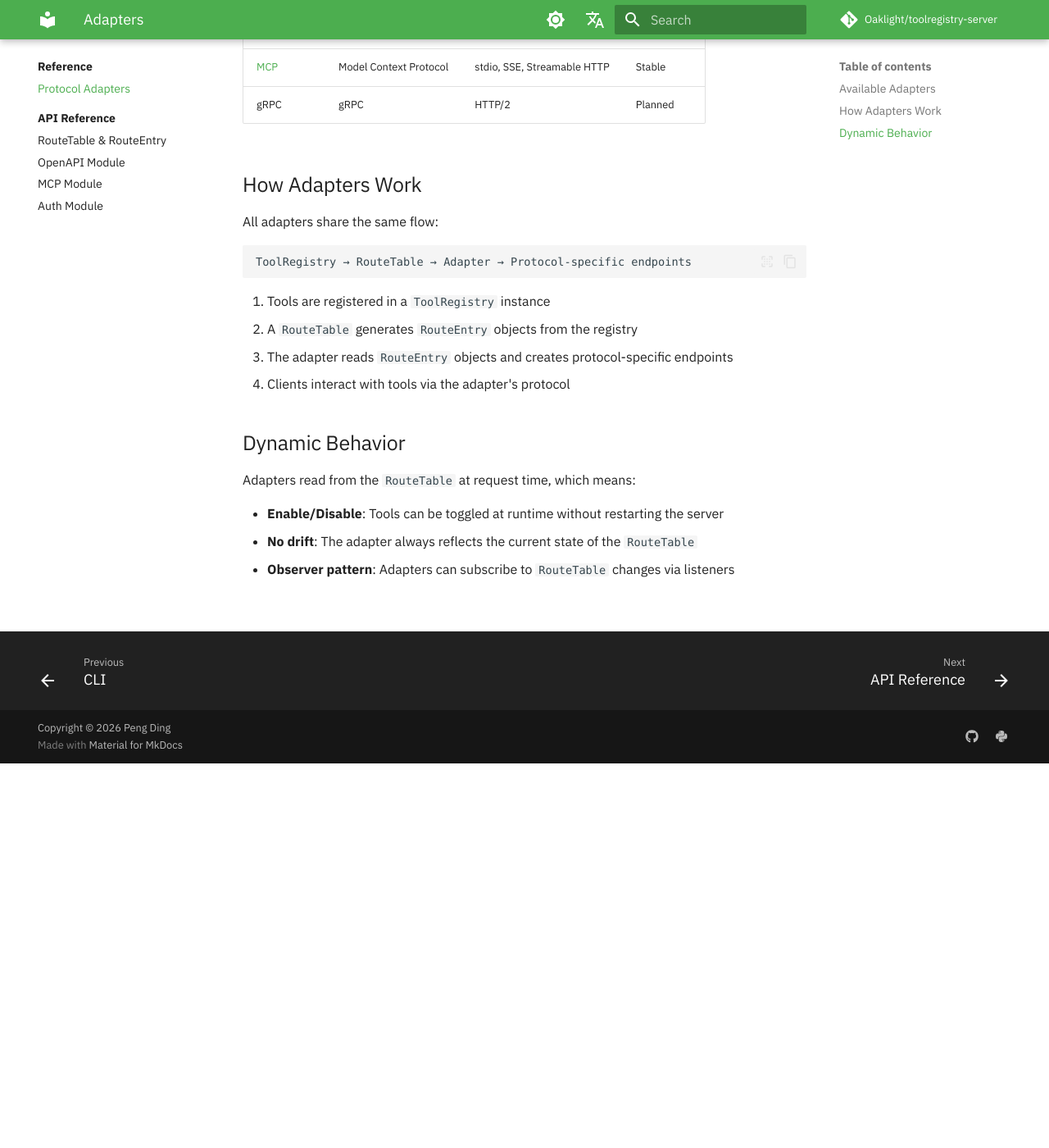
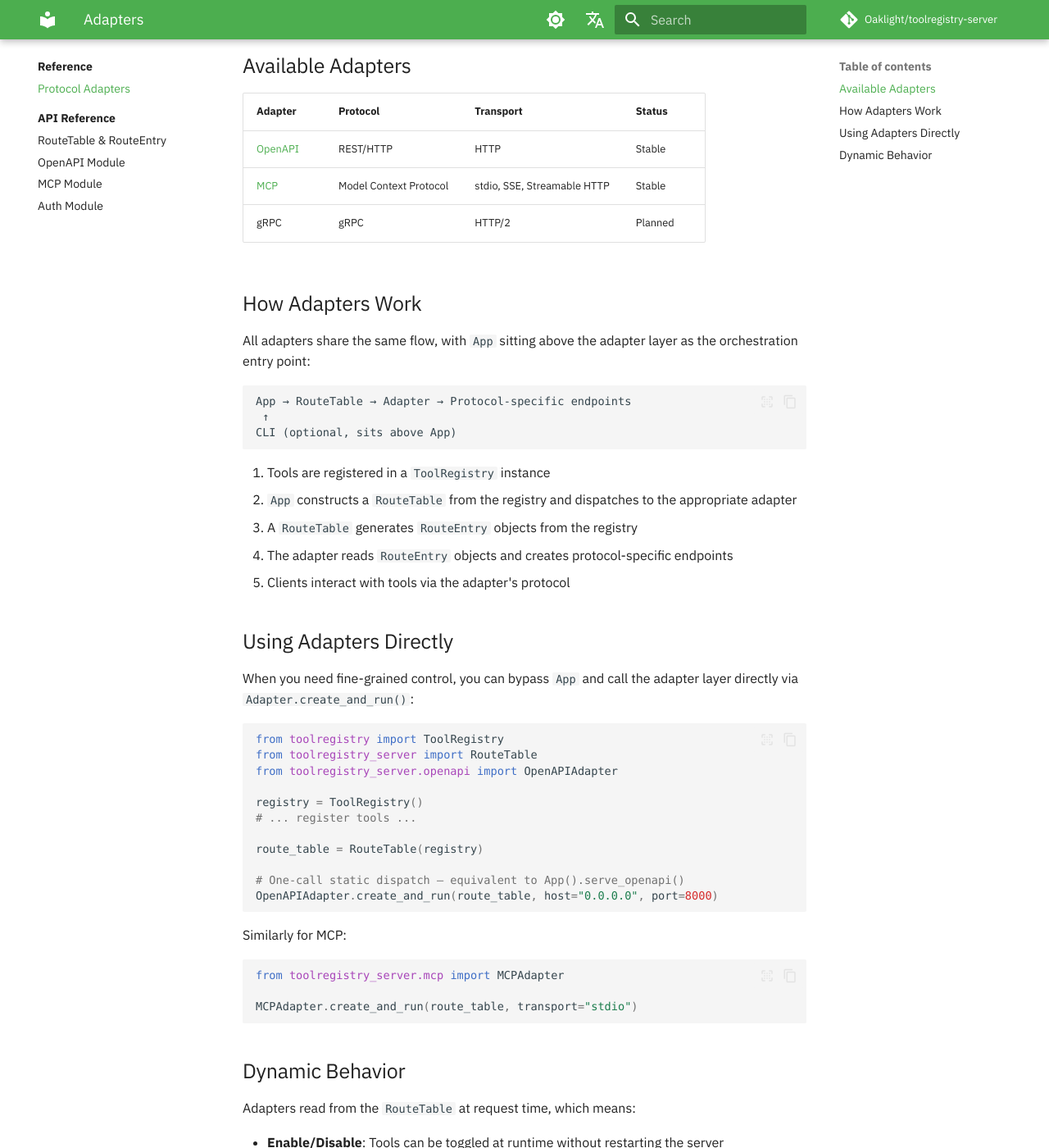
Before and after one commit to Oaklight/toolregistry-server, an MkDocs documentation site: the page built from docs/reference/adapters.md, in a window 1280 px wide and 1400 px high, scrolled down 469 px. Shown: the whole window at 82% size. Built offline with MkDocs 1.6.1 and Material for MkDocs 9.7.7, drawn with Linux system fonts in a browser that asks for light colours; some web fonts are replaced; comment, search, counter and statistics services are not loaded; some of the changed text lies outside the part shown.

Commit message:
docs: update adapters.md to document App layer and create_and_run()

````diff
--- a/docs/reference/adapters.md
+++ b/docs/reference/adapters.md
@@ -5,6 +5,9 @@ title: Adapters
 # Protocol Adapters
 
 `toolregistry-server` provides protocol adapters that expose your custom tools as network services. Each adapter reads from the central `RouteTable` and translates tool definitions into protocol-specific endpoints.
+
+!!! tip "Recommended entry point"
+    For most use cases, start with the [`App`](../guides/extending.md) class rather than the adapter layer directly. `App` wires up `ToolRegistry → RouteTable → Adapter` for you and exposes `serve_openapi()` / `serve_mcp()` as one-liners. The adapter layer described here is what `App` delegates to internally.
 
 ## Available Adapters
 
@@ -16,16 +19,45 @@ title: Adapters
 
 ## How Adapters Work
 
-All adapters share the same flow:
+All adapters share the same flow, with `App` sitting above the adapter layer as the orchestration entry point:
 
 ```
-ToolRegistry → RouteTable → Adapter → Protocol-specific endpoints
+App → RouteTable → Adapter → Protocol-specific endpoints
+ ↑
+CLI (optional, sits above App)
 ```
 
 1. Tools are registered in a `ToolRegistry` instance
-2. A `RouteTable` generates `RouteEntry` objects from the registry
-3. The adapter reads `RouteEntry` objects and creates protocol-specific endpoints
-4. Clients interact with tools via the adapter's protocol
+2. `App` constructs a `RouteTable` from the registry and dispatches to the appropriate adapter
+3. A `RouteTable` generates `RouteEntry` objects from the registry
+4. The adapter reads `RouteEntry` objects and creates protocol-specific endpoints
+5. Clients interact with tools via the adapter's protocol
+
+## Using Adapters Directly
+
+When you need fine-grained control, you can bypass `App` and call the adapter layer directly via `Adapter.create_and_run()`:
+
+```python
+from toolregistry import ToolRegistry
+from toolregistry_server import RouteTable
+from toolregistry_server.openapi import OpenAPIAdapter
+
+registry = ToolRegistry()
+# ... register tools ...
+
+route_table = RouteTable(registry)
+
+# One-call static dispatch — equivalent to App().serve_openapi()
+OpenAPIAdapter.create_and_run(route_table, host="0.0.0.0", port=8000)
+```
+
+Similarly for MCP:
+
+```python
+from toolregistry_server.mcp import MCPAdapter
+
+MCPAdapter.create_and_run(route_table, transport="stdio")
+```
 
 ## Dynamic Behavior
 
````
